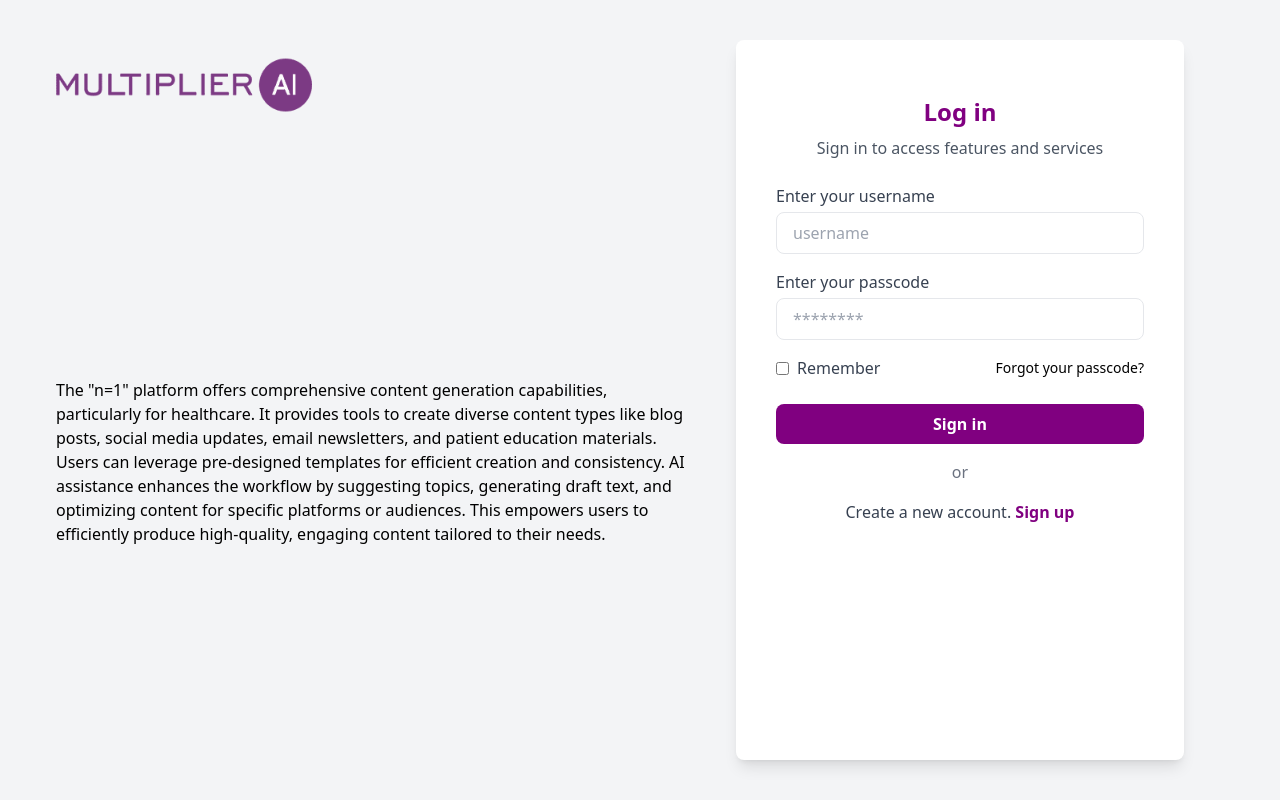
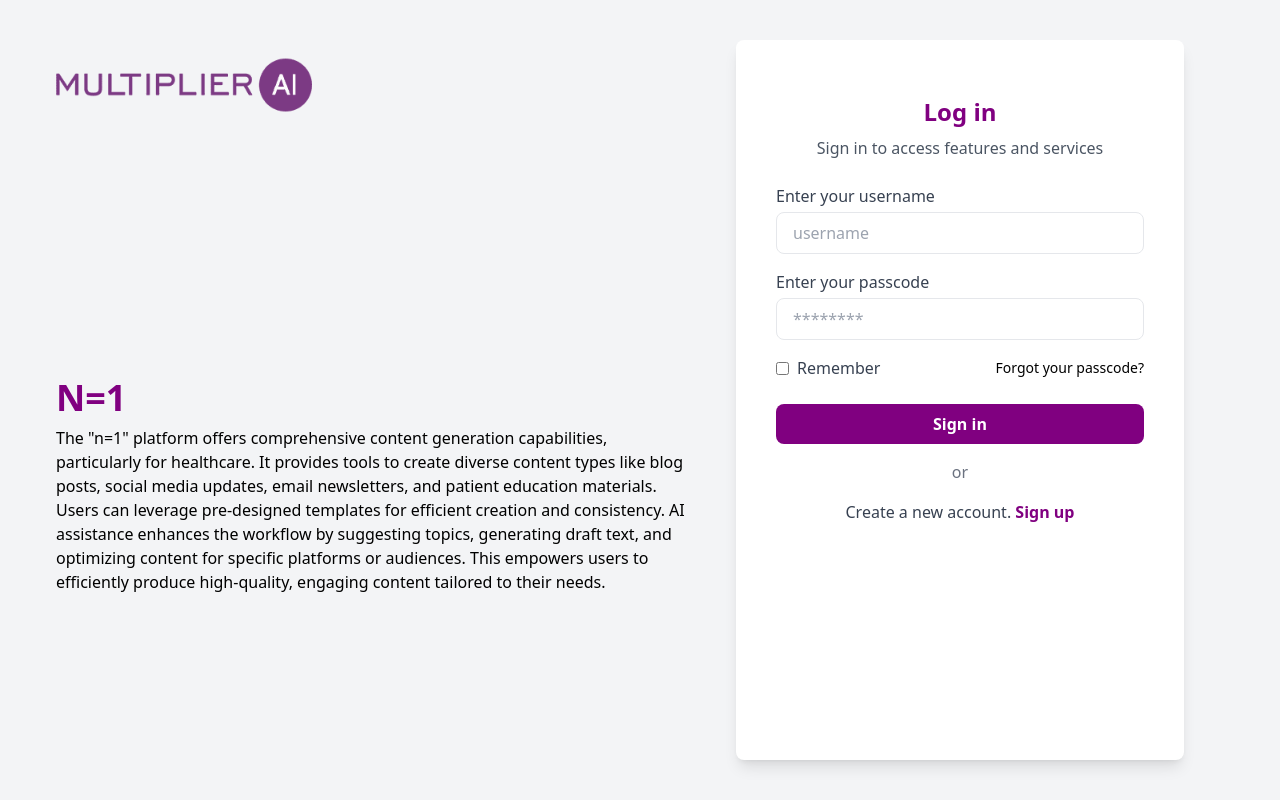
Before and after one commit to JogiAshok87/Multiplier_AI, a React (Create React App) app in the folder frontend/: page /login in a window 1280 px wide. Built offline with nearby package versions, Linux system fonts and the light colour scheme.

Commit message:
filtering changes

```diff
--- a/frontend/src/components/Login.js
+++ b/frontend/src/components/Login.js
@@ -55,8 +55,8 @@ export default function Login() {
       <ToastContainer />
       <div className="w-1/2 flex flex-col mt-8">
         < img src="/multiplier_logo.png" alt="" className="w-64" />
-
-        <p className="mt-60"> The "n=1" platform offers comprehensive content generation capabilities, particularly for healthcare. It provides tools to create diverse content types like blog posts, social media updates, email newsletters, and patient education materials. Users can leverage pre-designed templates for efficient creation and consistency. AI assistance enhances the workflow by suggesting topics, generating draft text, and optimizing content for specific platforms or audiences. This empowers users to efficiently produce high-quality, engaging content tailored to their needs.</p>
+        <h1 className="text-4xl font-bold text-[#800080] mt-60 pb-2">N=1</h1>
+        <p > The "n=1" platform offers comprehensive content generation capabilities, particularly for healthcare. It provides tools to create diverse content types like blog posts, social media updates, email newsletters, and patient education materials. Users can leverage pre-designed templates for efficient creation and consistency. AI assistance enhances the workflow by suggesting topics, generating draft text, and optimizing content for specific platforms or audiences. This empowers users to efficiently produce high-quality, engaging content tailored to their needs.</p>
       </div>
       <div className="w-full max-w-md bg-white px-10 py-14  rounded-lg shadow-lg m-10 min-h-min">
         <h2 className="text-2xl font-bold text-center mb-2 text-[#800080]">Log in</h2>
```
